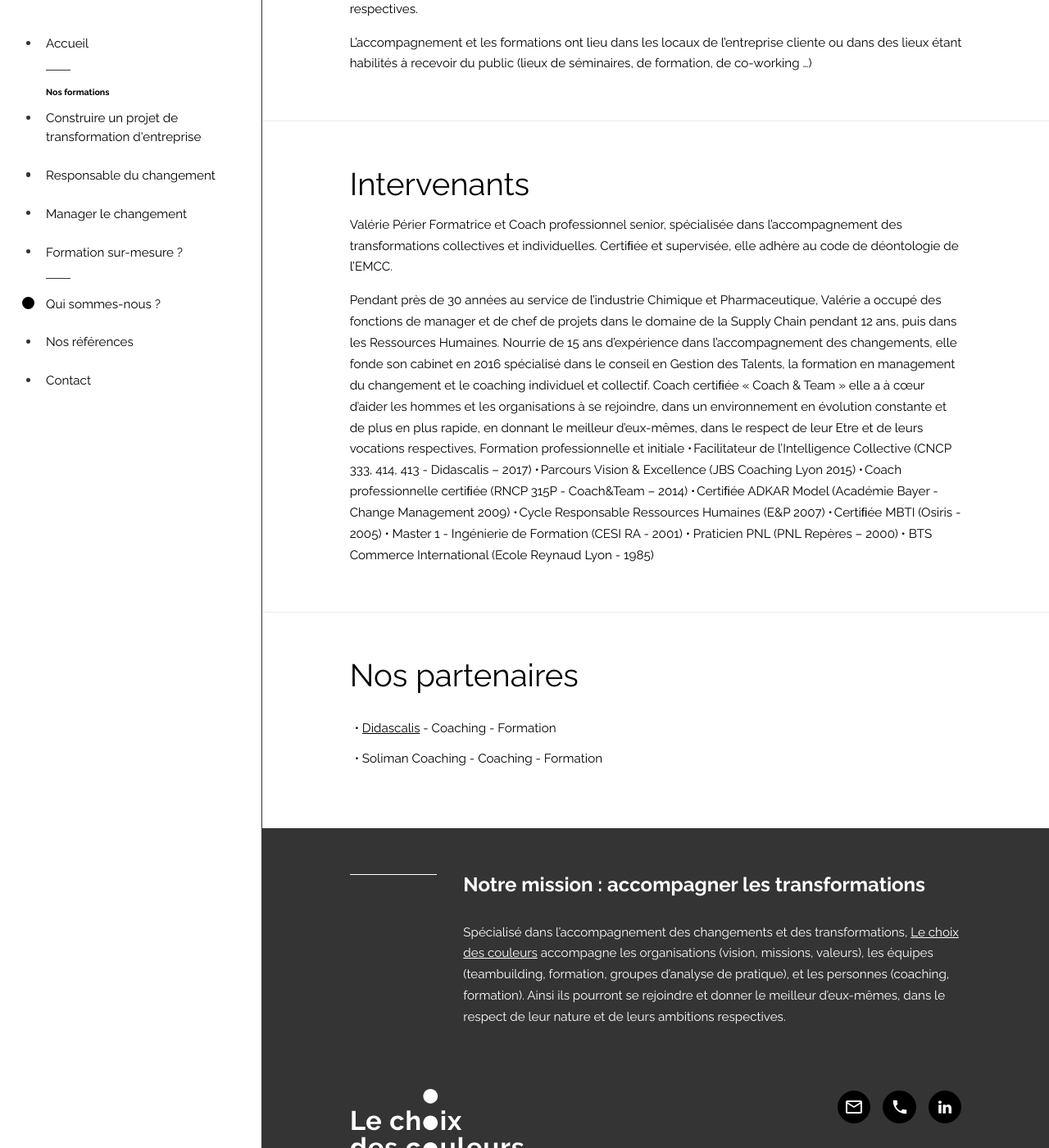
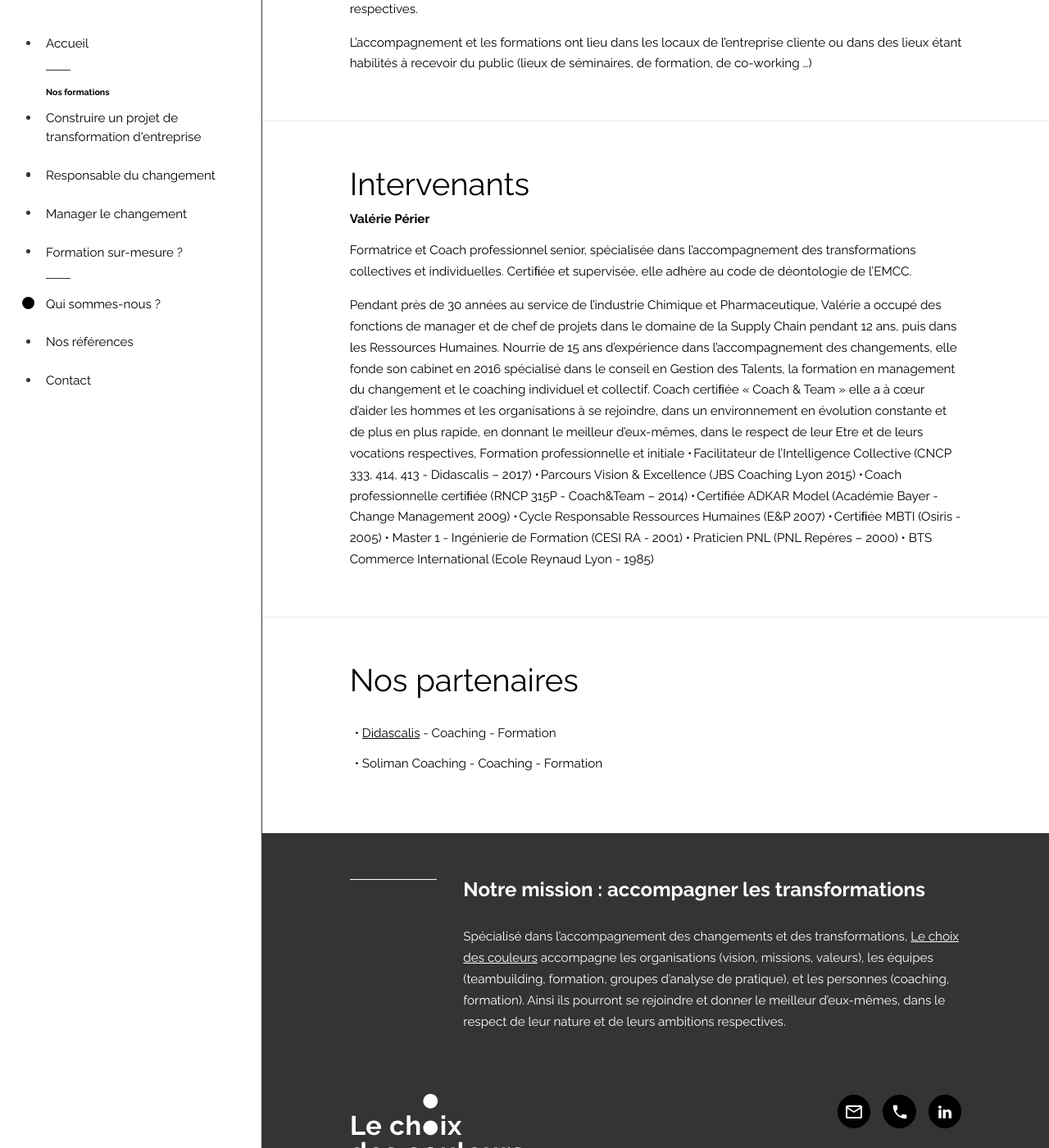
Before and after one commit to hugo-perier/www-lechoixdescouleurs, a Jekyll site: the page built from qui-sommes-nous.md, in a window 1280 px wide and 1400 px high, scrolled down 290 px. Shown: the whole window at 82% size. Built offline with Jekyll 4.4.1, drawn with Linux system fonts in a browser that asks for light colours.

```diff
--- a/qui-sommes-nous.md
+++ b/qui-sommes-nous.md
@@ -13,7 +13,8 @@ L’accompagnement et les formations ont lieu dans les locaux de l’entreprise
 
 ### Intervenants
 
-Valérie Périer
+# Valérie Périer
+
 Formatrice et Coach professionnel senior, spécialisée dans l’accompagnement des transformations collectives et individuelles. Certiﬁée et supervisée, elle adhère au code de déontologie de l’EMCC.
 
 Pendant près de 30 années au service de l'industrie Chimique et Pharmaceutique, Valérie a occupé des fonctions de manager et de chef de projets dans le domaine de la Supply Chain pendant 12 ans, puis dans les Ressources Humaines.
```
